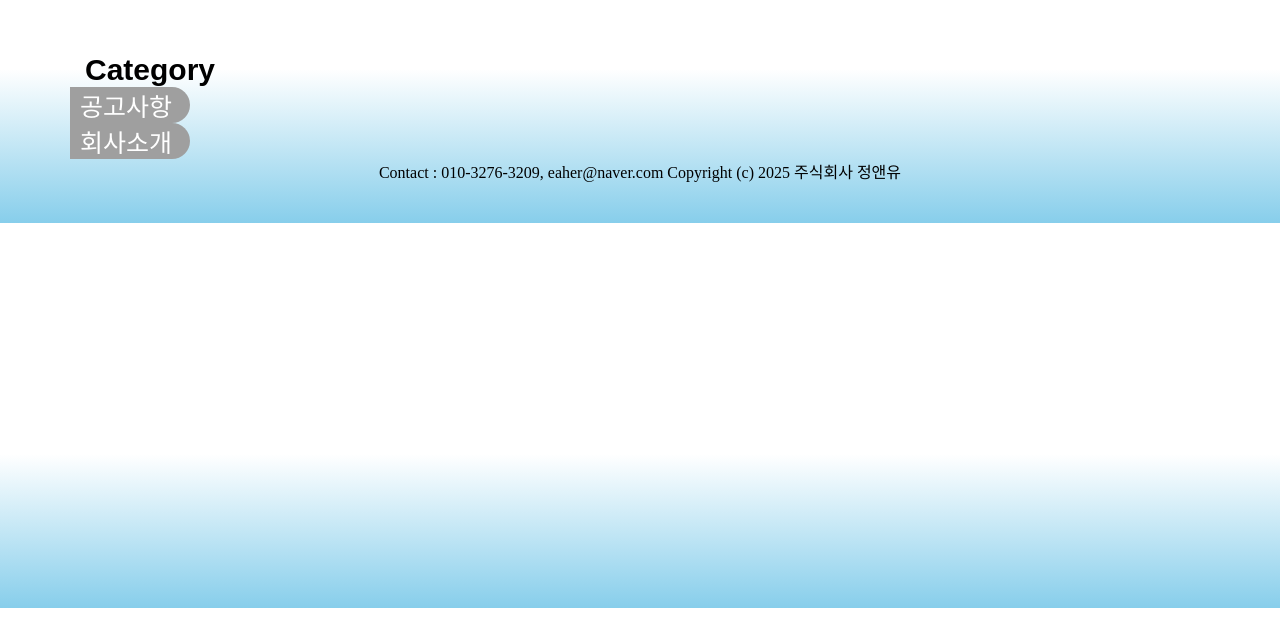
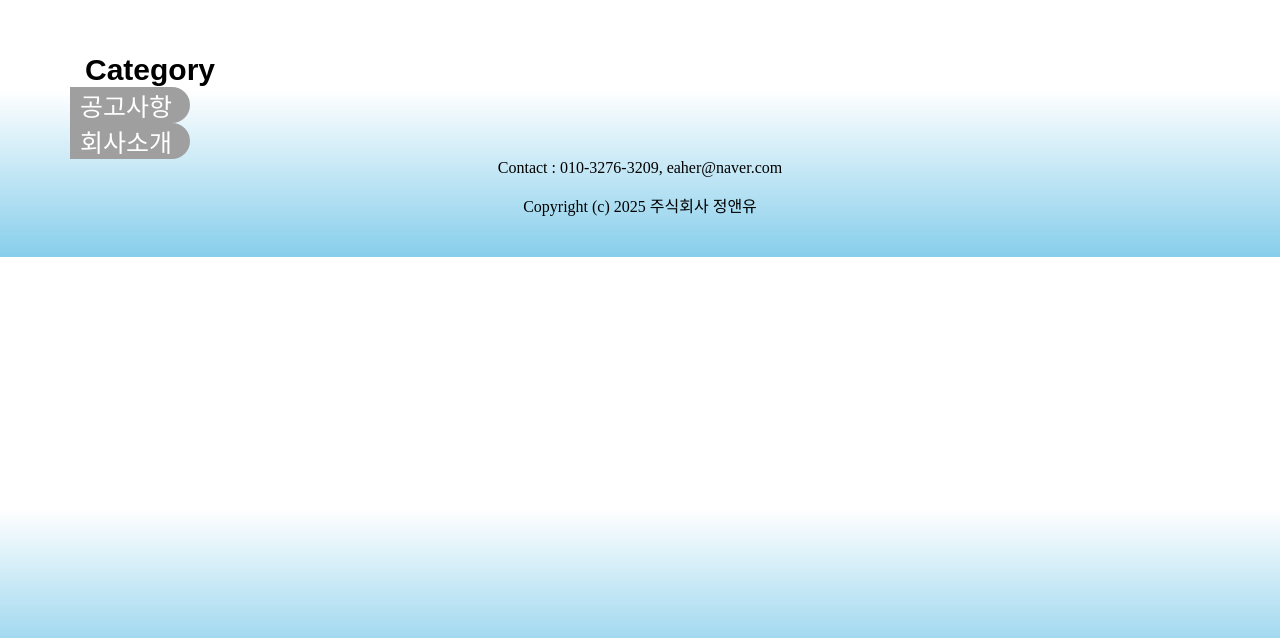
Before and after one commit to jungandyou/jungandyou, a plain HTML site: page index.html in a window 1280 px wide. Shown: the part 162-800 px from the top of the page. Drawn offline with Linux system fonts and the light colour scheme.

Commit message:
Update index.html

```diff
--- a/index.html
+++ b/index.html
@@ -97,8 +97,8 @@
 		<a href="notice.html">공고사항</a>
 	</section> -->
 	<footer>
-		Contact : 010-3276-3209, eaher@naver.com
-		Copyright (c) 2025 주식회사 정앤유
+		<p>Contact : 010-3276-3209, eaher@naver.com</p>
+		<p></p>Copyright (c) 2025 주식회사 정앤유</p>
 	</footer><!--footer로 모든 페이지에 첨부했음-->
 </body>
 </html>
```
